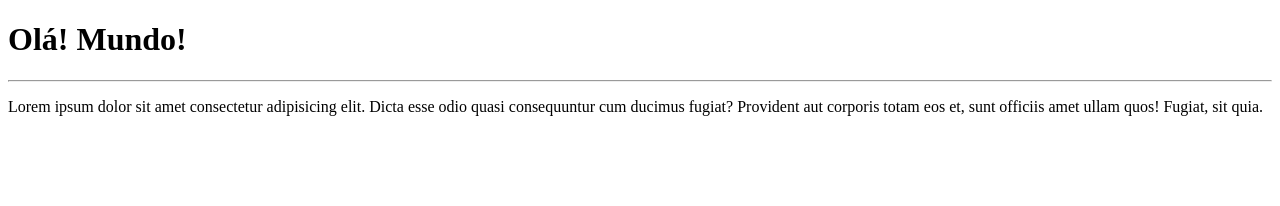
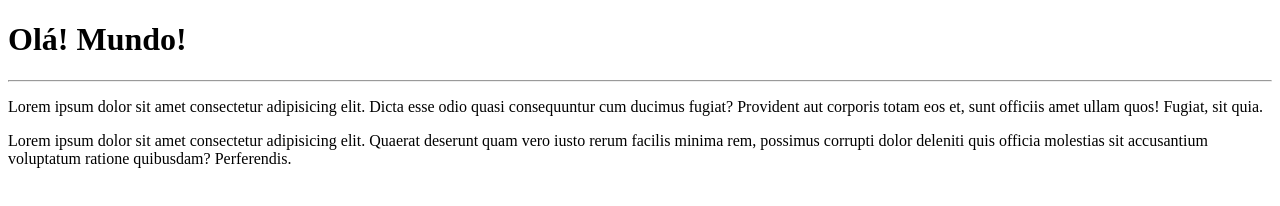
Before and after one commit to cdsnascimento/Ola-Mundo, a plain HTML site: page site-exemplo/index.html in a window 1280 px wide. Drawn offline with Linux system fonts and the light colour scheme.

Commit message:
adicionei mais um parágrafo

```diff
--- a/site-exemplo/index.html
+++ b/site-exemplo/index.html
@@ -9,5 +9,6 @@
     <h1>Olá! Mundo!</h1>
     <hr>
     <p>Lorem ipsum dolor sit amet consectetur adipisicing elit. Dicta esse odio quasi consequuntur cum ducimus fugiat? Provident aut corporis totam eos et, sunt officiis amet ullam quos! Fugiat, sit quia.</p>
+    <p>Lorem ipsum dolor sit amet consectetur adipisicing elit. Quaerat deserunt quam vero iusto rerum facilis minima rem, possimus corrupti dolor deleniti quis officia molestias sit accusantium voluptatum ratione quibusdam? Perferendis.</p>
 </body>
 </html>
```
